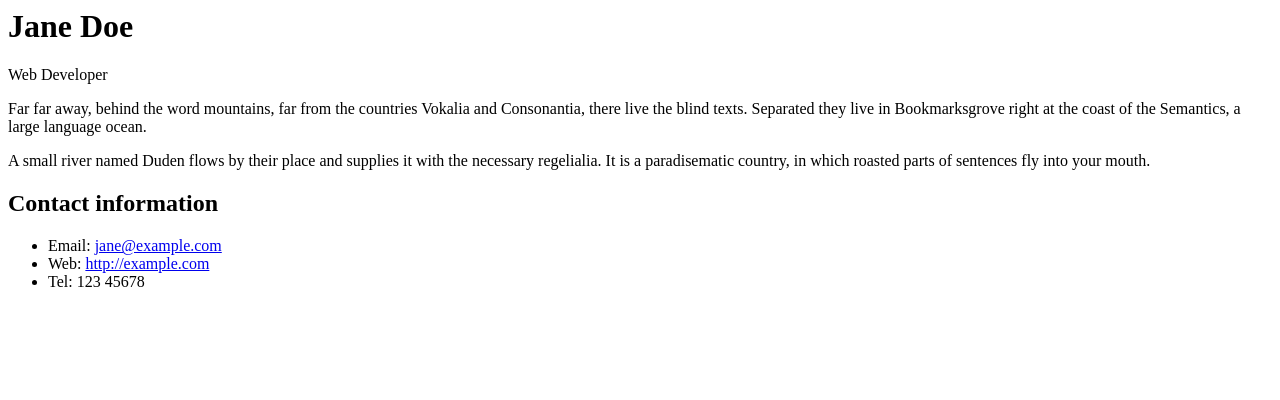
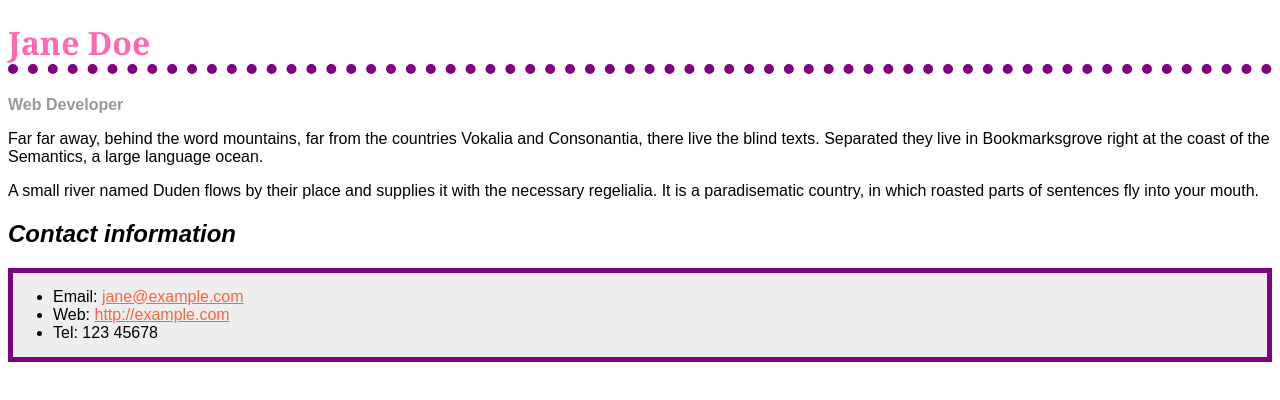
Before and after one commit to jaycebaxter/Assignment-3, a plain HTML site: page Part 1/index.html in a window 1280 px wide. Drawn offline with Linux system fonts and the light colour scheme.

Commit message:
part 1 done, will need to validate later

```diff
--- a/Part 1/index.html
+++ b/Part 1/index.html
@@ -1,3 +1,21 @@
+<!--
+
+Program: Assignment 3 Part 1
+Author: Jayce Baxter
+Date: February 21st
+Description: Styling a biography page
+
+-->
+
+
+<!DOCTYPE html>
+
+<html lang="en">
+  <head>
+    <meta charset="utf-8"/>
+    <link rel="stylesheet" href="stylesheet.css" />
+  </head>
+
 <h1>Jane Doe</h1>
 <div class="job-title">Web Developer</div>
 <p>
--- a/Part 1/stylesheet.css
+++ b/Part 1/stylesheet.css
@@ -3,14 +3,15 @@ body {
   }
 
   h1 {
-    color: #375e97;
+    color: hotpink;
     font-size: 2em;
     font-family: Georgia, "Times New Roman", Times, serif;
-    border-bottom: 1px solid #375e97;
+    border-bottom: 10px dotted purple;
   }
 
   h2 {
     font-size: 1.5em;
+    font-style: italic;
   }
 
   .job-title {
@@ -25,4 +26,14 @@ body {
 
   a:hover {
     text-decoration: none;
+    color: green;
   }
+
+  ul {
+    padding-top: 15px;
+    background-color: #eeeeee;
+    border: 5px solid purple;
+    padding-bottom: 15px;
+
+
+  }
```
